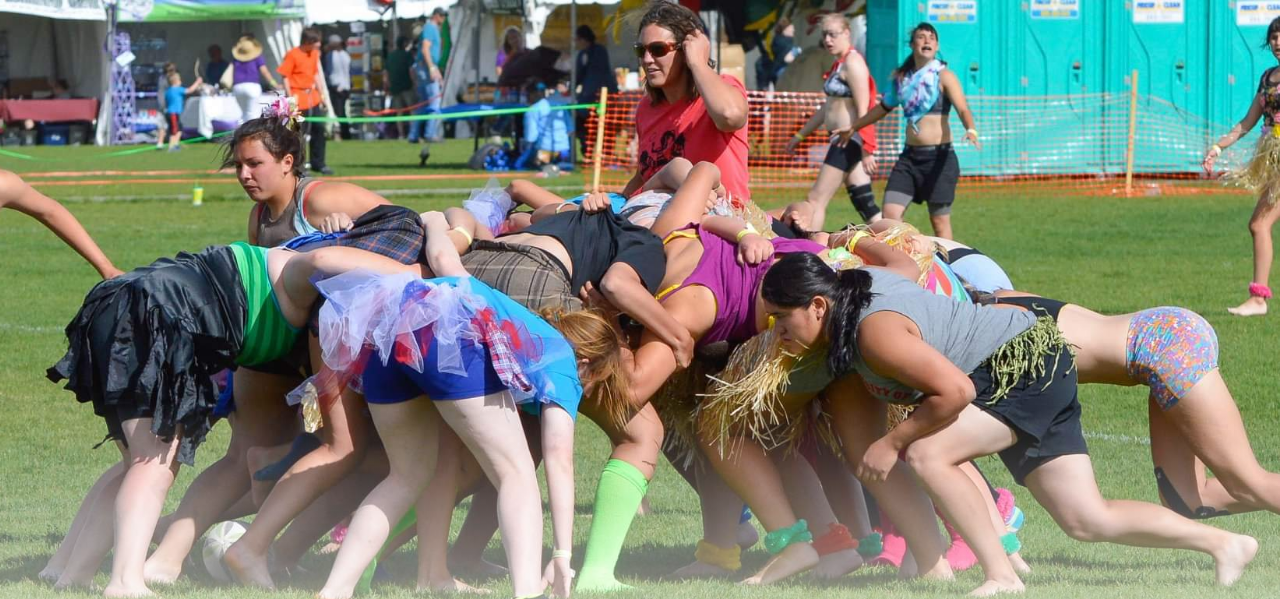
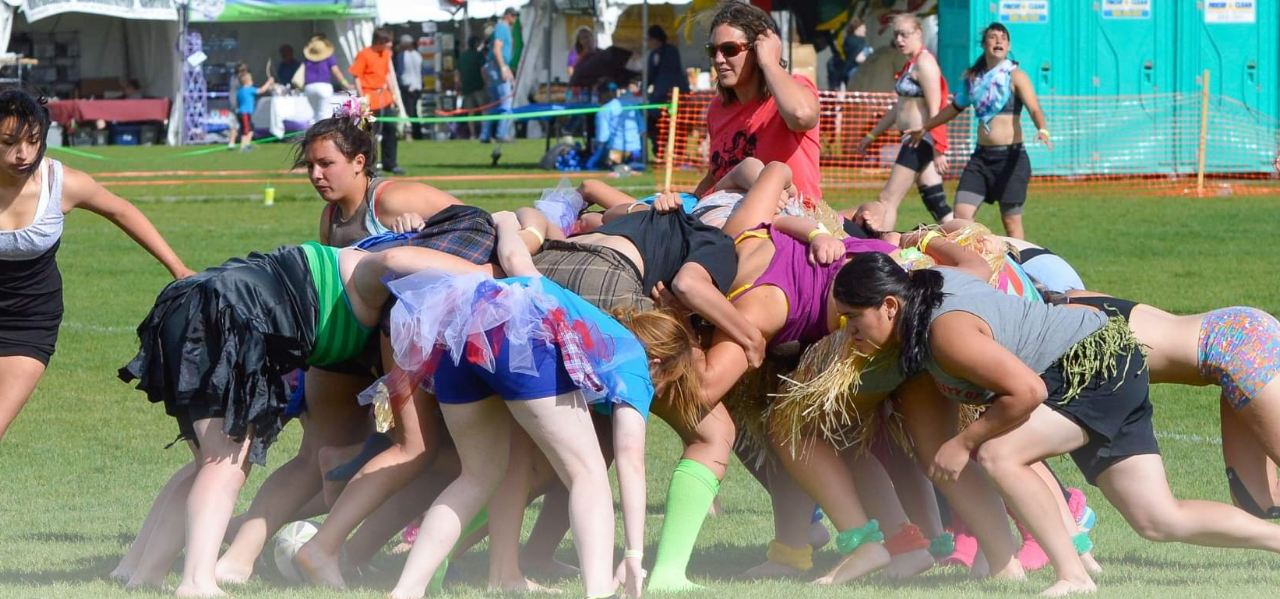
Before and after one commit to mark-casias/nm-rugby, a Gatsby site: page / in a window 1280 px wide. Shown: the top 599 px of the page. Built offline with nearby package versions, Linux system fonts and the light colour scheme; Gatsby itself is replaced by a stand-in of ours.

Commit message:
less ass-ending

```diff
--- a/src/components/hero/hero.js
+++ b/src/components/hero/hero.js
@@ -5,7 +5,7 @@ const Hero = (props) => {
   // @todo: make the bg image a prop.
   const bgImage = '/img/scrum-fun.jpg'
   return (
-    <div className="flex min-h-screen bg-right-bottom bg-cover hero-image" style={{backgroundImage: `url(${bgImage})`}}>
+    <div className="flex min-h-screen bg-center bg-cover hero-image" style={{backgroundImage: `url(${bgImage})`}}>
     <div className="container relative z-10 flex items-end p-4 mx-auto">
       <div>
         <div className="float-left px-5 py-4 my-5 content">
```
